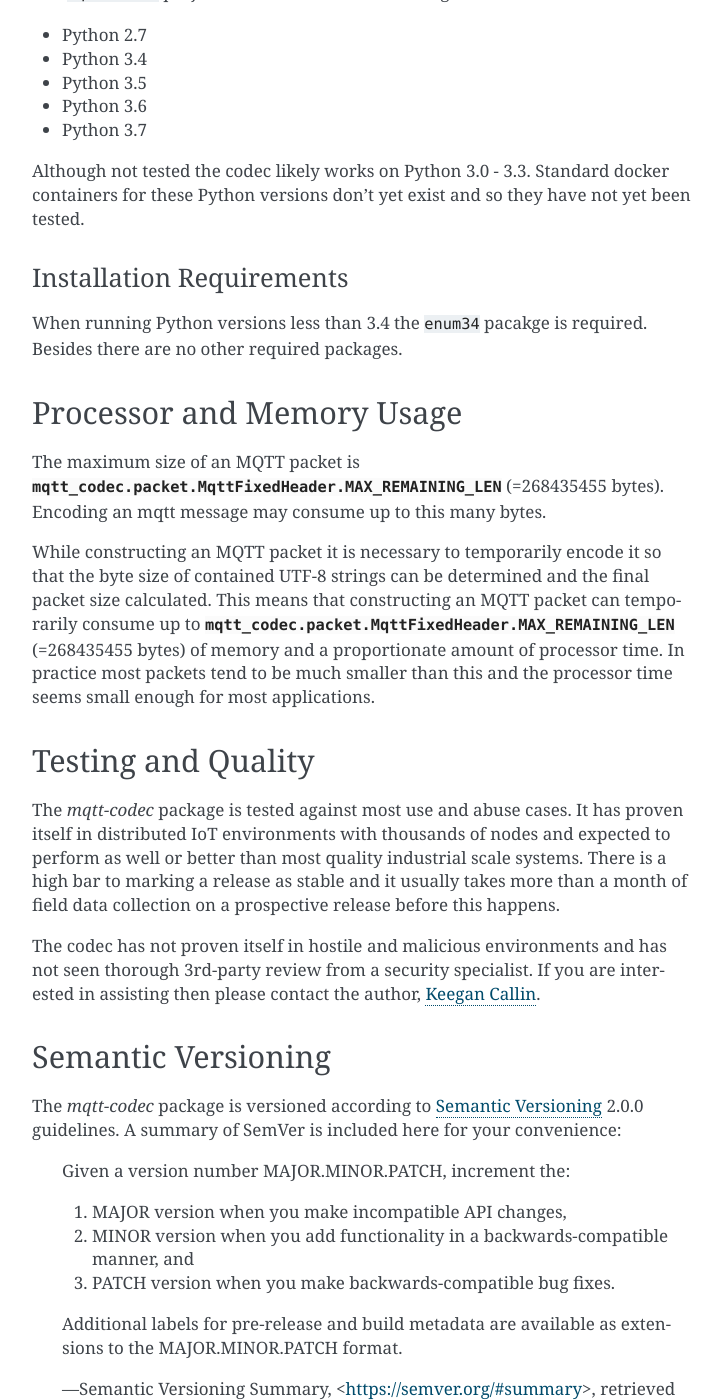
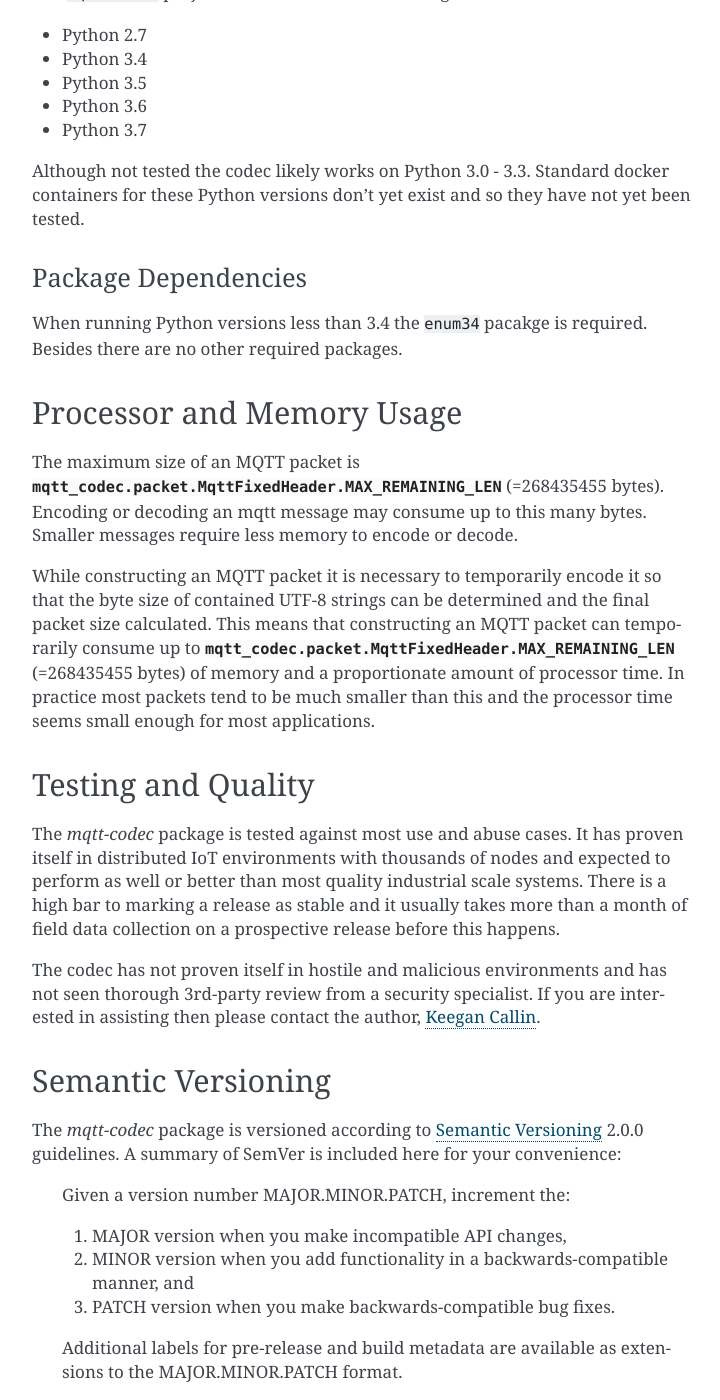
Before and after one commit to kcallin/mqtt-codec, a Sphinx documentation site: the page built from doc/source/user_guide.rst, in a window 1280 px wide and 1400 px high, scrolled down 980 px. Shown: the whole window, without its empty margins (388-1108 px from the left). Built offline with Sphinx 7.4.7, drawn with Linux system fonts in a browser that asks for light colours; some of the changed text lies outside the part shown.

Commit message:
Updated user_guide.

```diff
--- a/doc/source/user_guide.rst
+++ b/doc/source/user_guide.rst
@@ -60,8 +60,8 @@ Standard docker containers for these Python versions don't yet exist
 and so they have not yet been tested.
 
 
-Installation Requirements
---------------------------
+Package Dependencies
+---------------------
 
 When running Python versions less than 3.4 the ``enum34`` pacakge is
 required.  Besides there are no other required packages.
@@ -71,7 +71,8 @@ Processor and Memory Usage
 ===========================
 
 The maximum size of an MQTT packet is :const:`mqtt_codec.packet.MqttFixedHeader.MAX_REMAINING_LEN` (=268435455 bytes).
-Encoding an mqtt message may consume up to this many bytes.
+Encoding or decoding an mqtt message may consume up to this many bytes.
+Smaller messages require less memory to encode or decode.
 
 While constructing an MQTT packet it is necessary to temporarily encode
 it so that the byte size of contained UTF-8 strings can be determined
@@ -96,7 +97,7 @@ on a prospective release before this happens.
 The codec has not proven itself in hostile and malicious environments
 and has not seen thorough 3rd-party review from a security specialist.
 If you are interested in assisting then please contact the author,
-`Keegan Callin <mailto:kc@kcallin.net?subject=mqtt-codec_Security_Review>`_.
+`Keegan Callin <mailto:kc@kcallin.net>`_.
 
 
 Semantic Versioning
```
Also changed, not shown: other parts of doc/source/user_guide.rst (+8 -0 lines).
